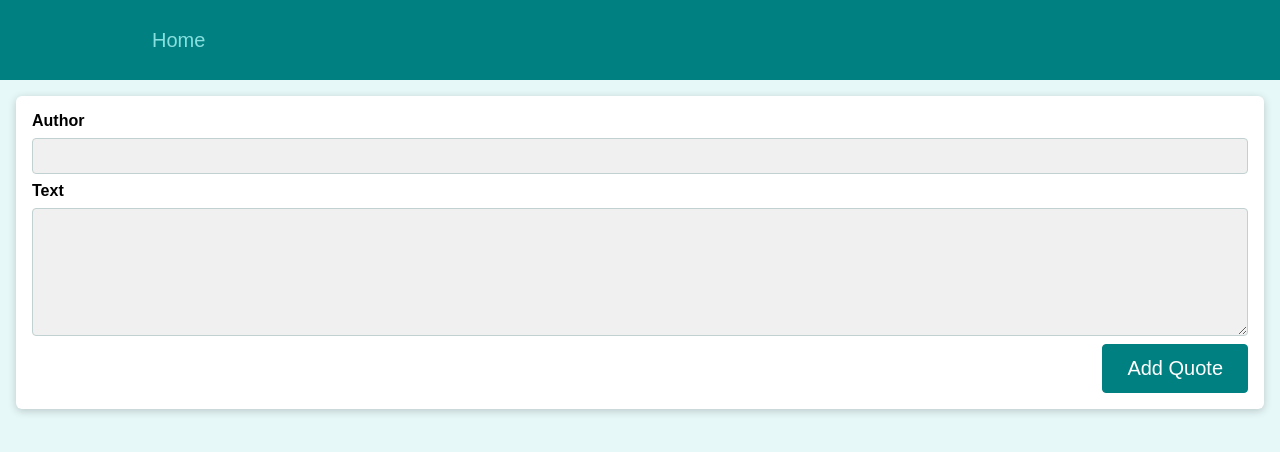
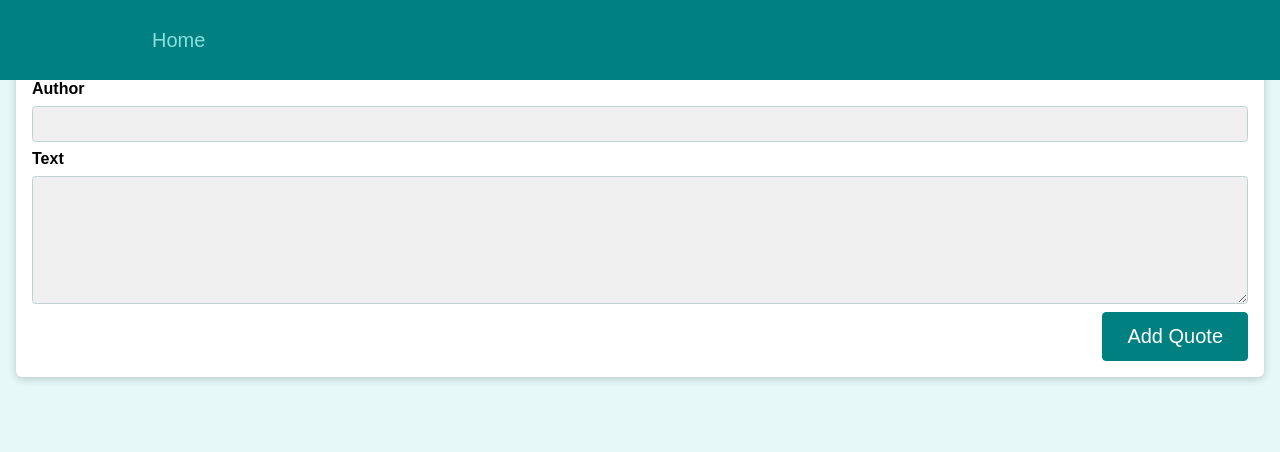
Before and after one commit to James-Beswick/React-Router-Practice, a React (Create React App) app: page /new-quote in a window 1280 px wide. Shown: the top 452 px of the page. Built offline with nearby package versions, Linux system fonts and the light colour scheme.

Commit message:
minor fixes

```diff
--- a/src/components/layout/MainNavigation.module.css
+++ b/src/components/layout/MainNavigation.module.css
@@ -1,4 +1,6 @@
 .header {
+  top: 0;
+  position: fixed;
   width: 100%;
   height: 5rem;
   display: flex;
--- a/src/index.css
+++ b/src/index.css
@@ -6,6 +6,7 @@ body {
   font-family: sans-serif;
   margin: 0;
   background-color: #e7f8f8;
+  margin-top: 4rem;
 }
 
 .centered {
--- a/src/pages/AddQuote.js
+++ b/src/pages/AddQuote.js
@@ -8,7 +8,9 @@ const AddQuote = props => {
 
   const addQuoteHandler = data => {
     setIsLoading(true);
-    props.passQuote(data);
+    const dataList = [];
+    dataList.push({ ...data });
+    props.passQuote(dataList);
     setIsLoading(false);
   };
   return (
--- a/src/pages/AllQuotes.js
+++ b/src/pages/AllQuotes.js
@@ -39,8 +39,8 @@ const AllQuotes = props => {
   };
 
   useEffect(() => {
-    if (props.createdQuotes.length > 1) {
-      const newData = { ...props.createdQuotes };
+    if (props.createdQuotes) {
+      const newData = [...props.createdQuotes];
       setQuotes(newData);
     }
 
```
Also changed, not shown: 1 other file (tests, documents, lock files or other folders).
